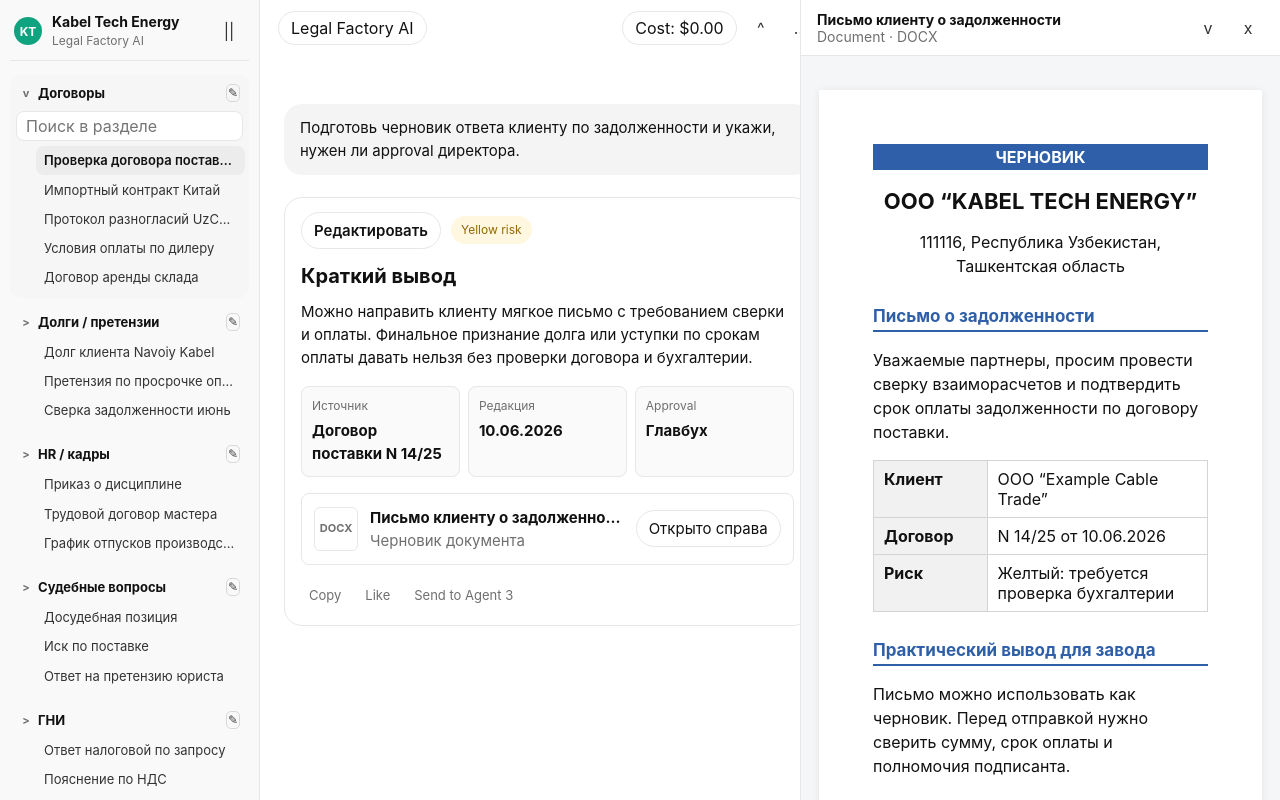
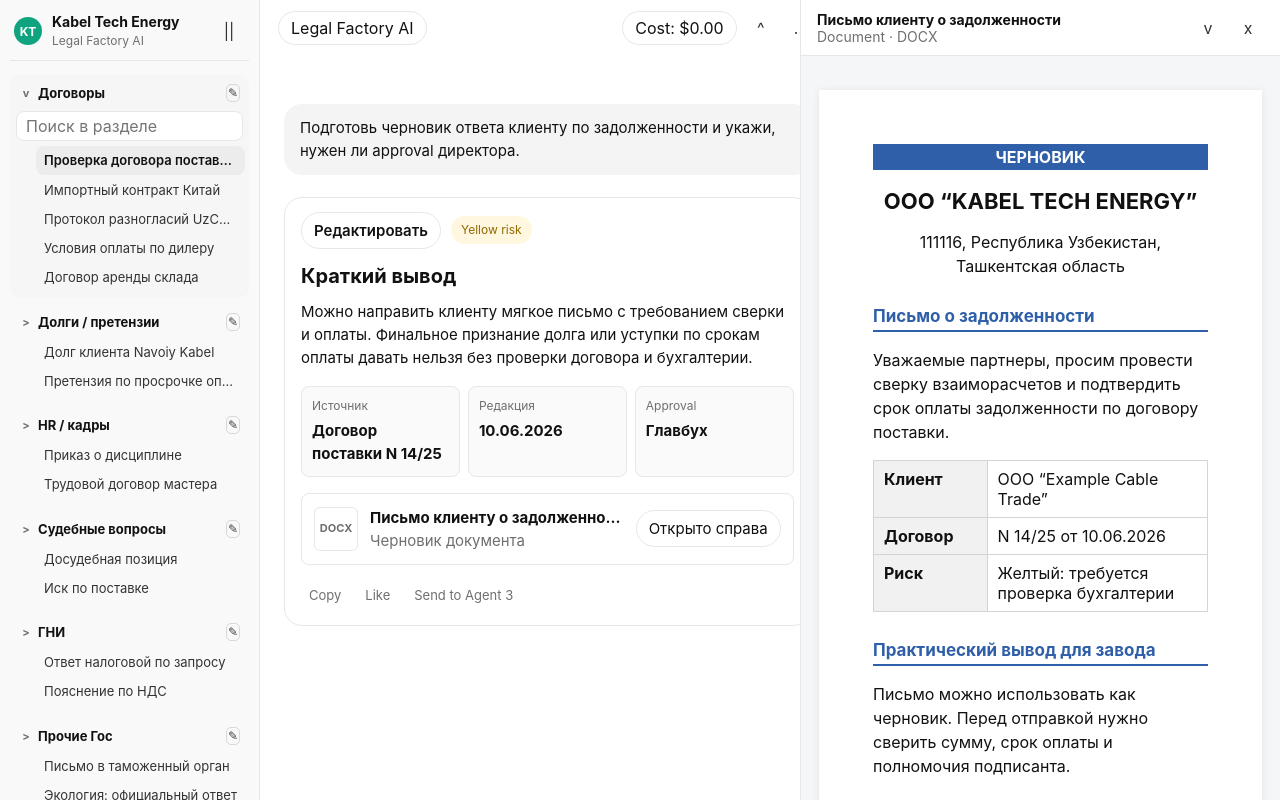
Before and after one commit to bahriddinbb7474/legal_factory_ai, a Next.js app in the folder frontend/: page / in a window 1280 px wide. Built offline with nearby package versions, Linux system fonts and the light colour scheme.

Commit message:
fix: show fewer chats in sidebar sections

```diff
--- a/frontend/app/components/Sidebar.tsx
+++ b/frontend/app/components/Sidebar.tsx
@@ -106,7 +106,7 @@ export default function Sidebar() {
           const query = searchBySection[section.id] ?? "";
           const visibleChats = section.chats
             .filter((chat) => chat.toLowerCase().includes(query.toLowerCase()))
-            .slice(0, isExpanded ? section.chats.length : 3);
+            .slice(0, isExpanded ? section.chats.length : 2);
 
           return (
             <section className={isExpanded ? "workspace-section expanded" : "workspace-section"} key={section.id}>
```
